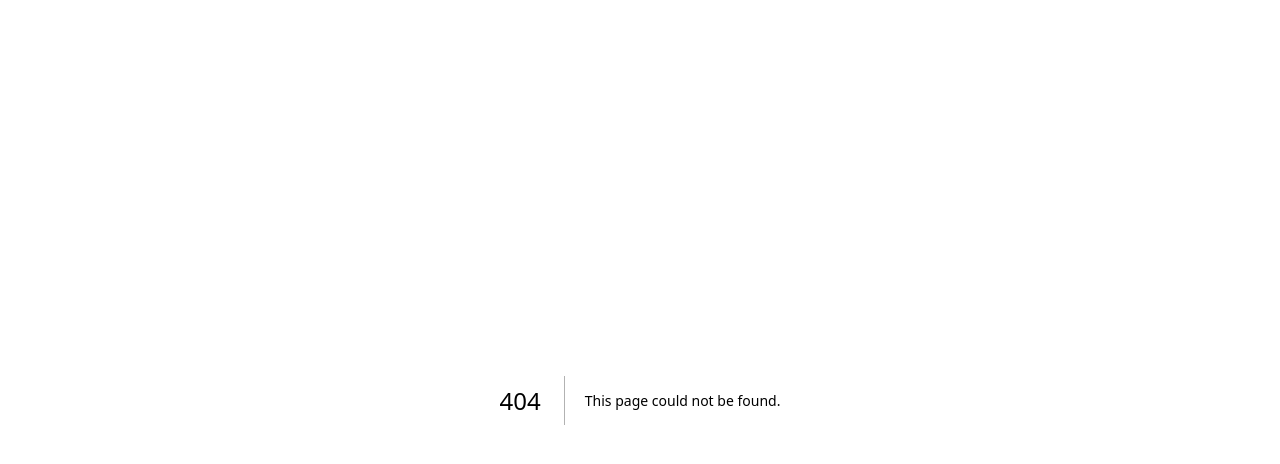
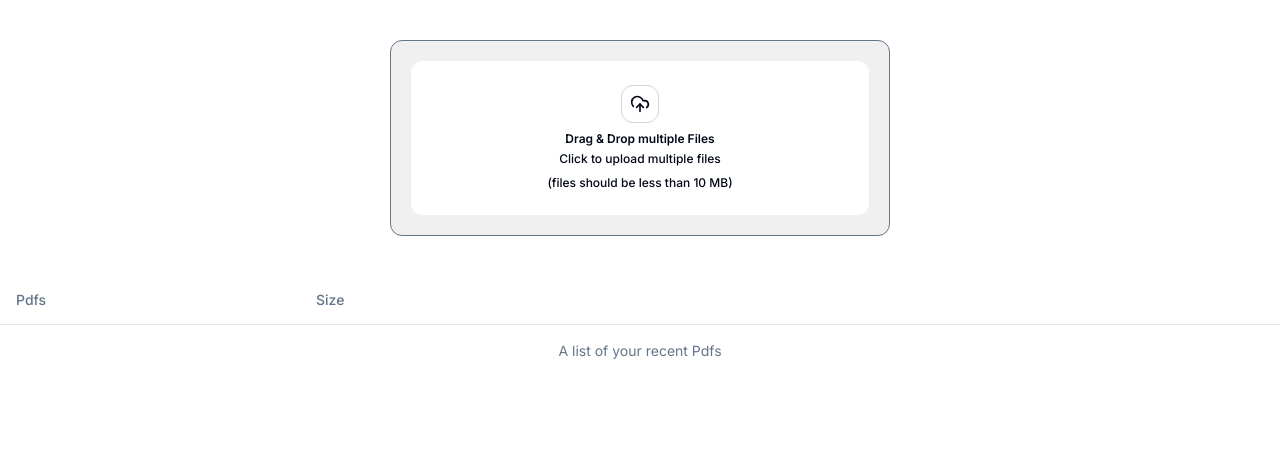
Before and after one commit to SujalChoudhari/100x_Buildathon_Entropy, a Next.js app in the folder frontend/: page /pdf in a window 1280 px wide. Before the commit this address had no page. Shown: the top 464 px of the page. Built offline with nearby package versions, Linux system fonts and the light colour scheme.

Commit message:
added pdf page

```diff
--- a/frontend/package.json
+++ b/frontend/package.json
@@ -9,6 +9,7 @@
     "lint": "next lint"
   },
   "dependencies": {
+    "@radix-ui/react-label": "^2.0.2",
     "@radix-ui/react-slot": "^1.0.2",
     "class-variance-authority": "^0.7.0",
     "clsx": "^2.1.1",
--- a/frontend/src/app/dashboard/page.tsx
+++ b/frontend/src/app/dashboard/page.tsx
@@ -1,9 +1,13 @@
+import PDF from "../pdf/page";
+
 export default function Home() {
   return (
     <div className="p-6">
       <div className="text-xl font-semibold">Dashboard</div>
       <div className="py-6 pr-6">
         <hr />
+        <PDF/>
+
       </div>
     </div>
   );
--- /dev/null
+++ b/frontend/src/app/pdf/page.tsx
@@ -0,0 +1,87 @@
+"use client"
+
+import React, { useState } from 'react';
+import {
+    Table,
+    TableBody,
+    TableCaption,
+    TableCell,
+    TableFooter,
+    TableHead,
+    TableHeader,
+    TableRow,
+} from "@/components/ui/table";
+import { Input } from '@/components/ui/input';
+import { Label } from '@/components/ui/label';
+import { UploadCloudIcon } from 'lucide-react';
+
+type Pdf = {
+    id: string;
+    pdf: string;
+    size: number;
+}
+
+function PDF() {
+    const [pdfs, setPdfs] = useState<Pdf[]>([]);
+
+    const handleFileChange = (e: React.ChangeEvent<HTMLInputElement>) => {
+        if (e.target.files) {
+            const files = Array.from(e.target.files);
+            const newPdfs = files.map((file, index) => ({
+                id: (pdfs.length + index + 1).toString(),
+                pdf: file.name,
+                size: file.size,
+            }));
+
+            setPdfs((prevPdfs) => [...prevPdfs, ...newPdfs]);
+        }
+    };
+
+    const handleDelete = (pdfId: string) => {
+        const updatedPdfs = pdfs.filter((pdf) => pdf.id !== pdfId);
+        setPdfs(updatedPdfs);
+    };
+
+    return (
+        <>
+            <div className="flex bg-background flex-col items-center justify-center max-w-[500px] w-full mx-auto m-10">
+                <div className="max-w-[500px] w-full border border-slate-500 flex items-center bg-[#f0f0f0] flex-col p-5 rounded-xl">
+                    <Label htmlFor="file-upload" className="bg-white rounded-xl relative flex flex-col items-center justify-center w-full p-6 cursor-pointer">
+                        <div className="text-center">
+                            <div className="max-w-min rounded-xl p-2 mx-auto border border-slate-300 ">
+                                <UploadCloudIcon size={20} />
+                            </div>
+                            <p className="mt-2 text-xs">
+                                <span className="font-semibold">Drag & Drop multiple Files</span>
+                            </p>
+                            <div className="mt-1 text-xs">
+                                <p>Click to upload multiple files</p>
+                                <p className="mt-2">(files should be less than 10 MB)</p>
+                            </div>
+                        </div>
+                    </Label>
+                    <Input id="file-upload" className="hidden" type="file" accept="application/pdf" multiple onChange={handleFileChange} />
+                </div>
+            </div>
+            <Table>
+                <TableCaption>A list of your recent Pdfs</TableCaption>
+                <TableHeader>
+                    <TableRow>
+                        <TableHead className="w-[300px]">Pdfs</TableHead>
+                        <TableHead>Size</TableHead>
+                    </TableRow>
+                </TableHeader>
+                <TableBody>
+                    {pdfs.map((pdf) => (
+                        <TableRow key={pdf.id}>
+                            <TableCell className="font-medium">{pdf.pdf}</TableCell>
+                            <TableCell>{pdf.size} bytes</TableCell>
+                        </TableRow>
+                    ))}
+                </TableBody>
+            </Table>
+        </>
+    );
+}
+
+export default PDF;
--- /dev/null
+++ b/frontend/src/components/ui/input.tsx
@@ -0,0 +1,25 @@
+import * as React from "react"
+
+import { cn } from "@/lib/utils"
+
+export interface InputProps
+  extends React.InputHTMLAttributes<HTMLInputElement> {}
+
+const Input = React.forwardRef<HTMLInputElement, InputProps>(
+  ({ className, type, ...props }, ref) => {
+    return (
+      <input
+        type={type}
+        className={cn(
+          "flex h-10 w-full rounded-md border border-input bg-background px-3 py-2 text-sm ring-offset-background file:border-0 file:bg-transparent file:text-sm file:font-medium placeholder:text-muted-foreground focus-visible:outline-none focus-visible:ring-2 focus-visible:ring-ring focus-visible:ring-offset-2 disabled:cursor-not-allowed disabled:opacity-50",
+          className
+        )}
+        ref={ref}
+        {...props}
+      />
+    )
+  }
+)
+Input.displayName = "Input"
+
+export { Input }
--- /dev/null
+++ b/frontend/src/components/ui/label.tsx
@@ -0,0 +1,26 @@
+"use client"
+
+import * as React from "react"
+import * as LabelPrimitive from "@radix-ui/react-label"
+import { cva, type VariantProps } from "class-variance-authority"
+
+import { cn } from "@/lib/utils"
+
+const labelVariants = cva(
+  "text-sm font-medium leading-none peer-disabled:cursor-not-allowed peer-disabled:opacity-70"
+)
+
+const Label = React.forwardRef<
+  React.ElementRef<typeof LabelPrimitive.Root>,
+  React.ComponentPropsWithoutRef<typeof LabelPrimitive.Root> &
+    VariantProps<typeof labelVariants>
+>(({ className, ...props }, ref) => (
+  <LabelPrimitive.Root
+    ref={ref}
+    className={cn(labelVariants(), className)}
+    {...props}
+  />
+))
+Label.displayName = LabelPrimitive.Root.displayName
+
+export { Label }
--- /dev/null
+++ b/frontend/src/components/ui/table.tsx
@@ -0,0 +1,117 @@
+import * as React from "react"
+
+import { cn } from "@/lib/utils"
+
+const Table = React.forwardRef<
+  HTMLTableElement,
+  React.HTMLAttributes<HTMLTableElement>
+>(({ className, ...props }, ref) => (
+  <div className="relative w-full overflow-auto">
+    <table
+      ref={ref}
+      className={cn("w-full caption-bottom text-sm", className)}
+      {...props}
+    />
+  </div>
+))
+Table.displayName = "Table"
+
+const TableHeader = React.forwardRef<
+  HTMLTableSectionElement,
+  React.HTMLAttributes<HTMLTableSectionElement>
+>(({ className, ...props }, ref) => (
+  <thead ref={ref} className={cn("[&_tr]:border-b", className)} {...props} />
+))
+TableHeader.displayName = "TableHeader"
+
+const TableBody = React.forwardRef<
+  HTMLTableSectionElement,
+  React.HTMLAttributes<HTMLTableSectionElement>
+>(({ className, ...props }, ref) => (
+  <tbody
+    ref={ref}
+    className={cn("[&_tr:last-child]:border-0", className)}
+    {...props}
+  />
+))
+TableBody.displayName = "TableBody"
+
+const TableFooter = React.forwardRef<
+  HTMLTableSectionElement,
+  React.HTMLAttributes<HTMLTableSectionElement>
+>(({ className, ...props }, ref) => (
+  <tfoot
+    ref={ref}
+    className={cn(
+      "border-t bg-muted/50 font-medium [&>tr]:last:border-b-0",
+      className
+    )}
+    {...props}
+  />
+))
+TableFooter.displayName = "TableFooter"
+
+const TableRow = React.forwardRef<
+  HTMLTableRowElement,
+  React.HTMLAttributes<HTMLTableRowElement>
+>(({ className, ...props }, ref) => (
+  <tr
+    ref={ref}
+    className={cn(
+      "border-b transition-colors hover:bg-muted/50 data-[state=selected]:bg-muted",
+      className
+    )}
+    {...props}
+  />
+))
+TableRow.displayName = "TableRow"
+
+const TableHead = React.forwardRef<
+  HTMLTableCellElement,
+  React.ThHTMLAttributes<HTMLTableCellElement>
+>(({ className, ...props }, ref) => (
+  <th
+    ref={ref}
+    className={cn(
+      "h-12 px-4 text-left align-middle font-medium text-muted-foreground [&:has([role=checkbox])]:pr-0",
+      className
+    )}
+    {...props}
+  />
+))
+TableHead.displayName = "TableHead"
+
+const TableCell = React.forwardRef<
+  HTMLTableCellElement,
+  React.TdHTMLAttributes<HTMLTableCellElement>
+>(({ className, ...props }, ref) => (
+  <td
+    ref={ref}
+    className={cn("p-4 align-middle [&:has([role=checkbox])]:pr-0", className)}
+    {...props}
+  />
+))
+TableCell.displayName = "TableCell"
+
+const TableCaption = React.forwardRef<
+  HTMLTableCaptionElement,
+  React.HTMLAttributes<HTMLTableCaptionElement>
+>(({ className, ...props }, ref) => (
+  <caption
+    ref={ref}
+    className={cn("mt-4 text-sm text-muted-foreground", className)}
+    {...props}
+  />
+))
+TableCaption.displayName = "TableCaption"
+
+export {
+  Table,
+  TableHeader,
+  TableBody,
+  TableFooter,
+  TableHead,
+  TableRow,
+  TableCell,
+  TableCaption,
+}
```
Also changed, not shown: 1 other file (tests, documents, lock files or other folders).
